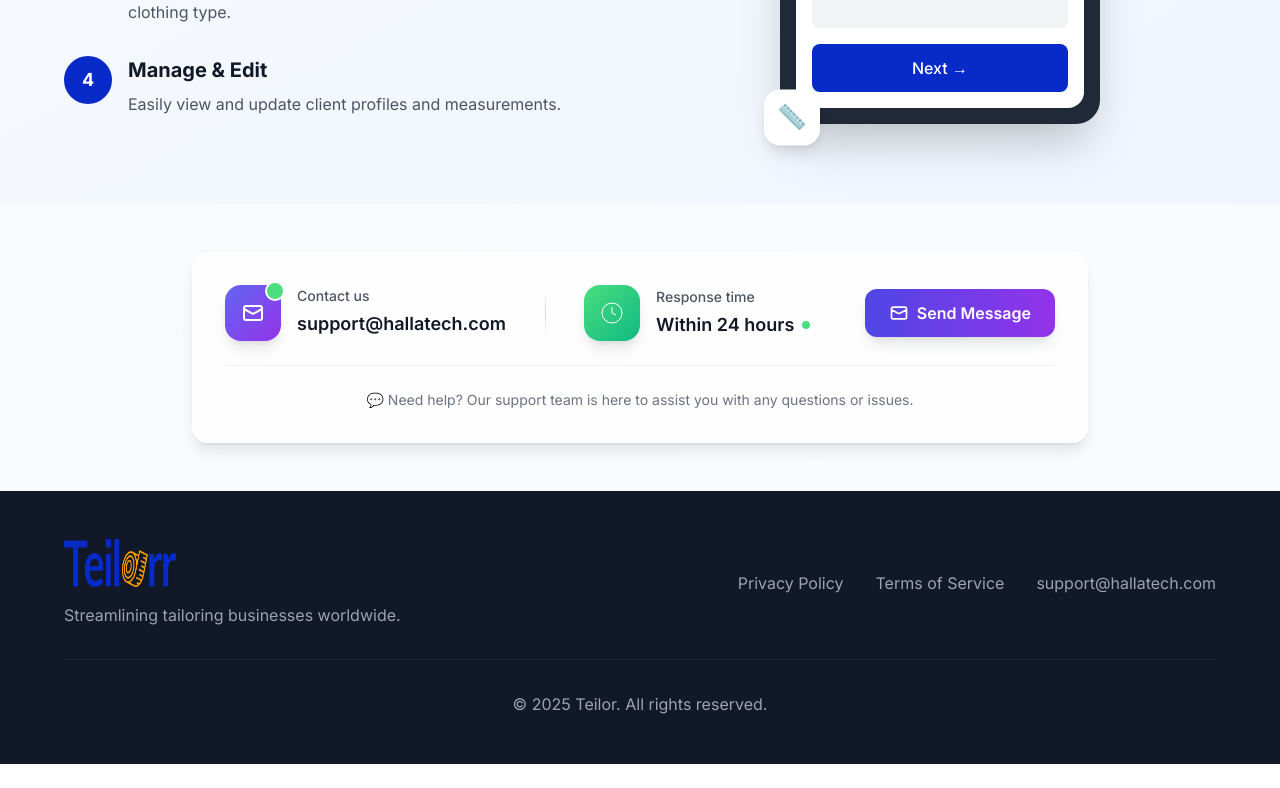
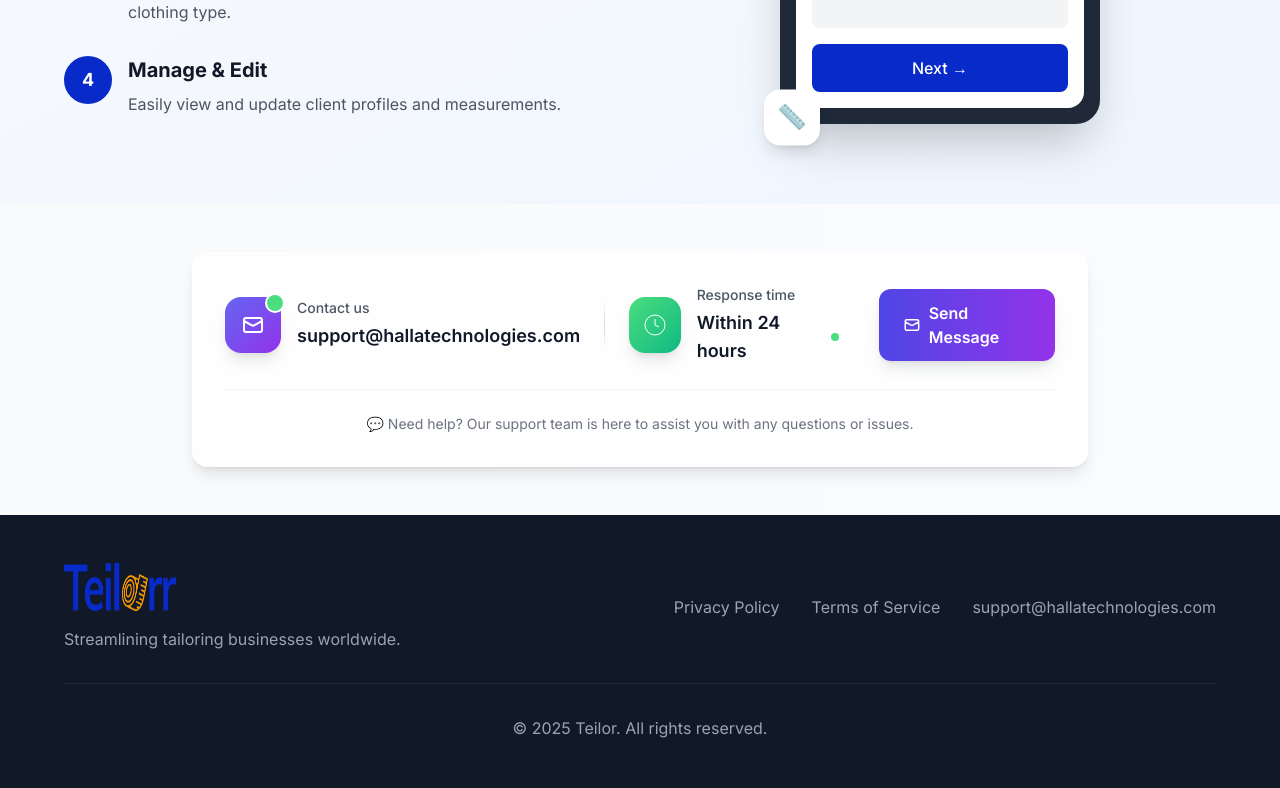
Before and after one commit to Davidigbokwe/teilor, a Next.js app: page / in a window 1280 px wide. Shown: the part 1958-2746 px from the top of the page. Before the commit the page ends 2722 px from the top, so only its background shows below. Built offline with nearby package versions, Linux system fonts and the light colour scheme.

Commit message:
updated mail

```diff
--- a/components/Layout/Footer.tsx
+++ b/components/Layout/Footer.tsx
@@ -13,7 +13,7 @@ export const Footer = () => {
           <div className="flex flex-col md:flex-row space-y-4 md:space-y-0 md:space-x-8 text-center md:text-left">
             <a href="#" className="text-gray-400 hover:text-white transition-colors">Privacy Policy</a>
             <a href="#" className="text-gray-400 hover:text-white transition-colors">Terms of Service</a>
-            <a href="mailto:support@hallatech.com" className="text-gray-400 hover:text-white transition-colors">support@hallatech.com</a>
+            <a href="mailto:support@hallatechnologies.com" className="text-gray-400 hover:text-white transition-colors">support@hallatechnologies.com</a>
           </div>
         </div>
 
--- a/components/Sections/CTA.tsx
+++ b/components/Sections/CTA.tsx
@@ -30,10 +30,10 @@ export const CTA = () => (
             <div>
               <p className="text-sm text-gray-600 font-medium mb-1">Contact us</p>
               <a
-                href="mailto:support@hallatech.com"
+                href="mailto:support@hallatechnologies.com"
                 className="text-lg font-semibold text-gray-900 hover:text-indigo-600 transition-colors duration-200 group"
               >
-                support@hallatech.com
+                support@hallatechnologies.com
                 <span className="block w-0 group-hover:w-full h-0.5 bg-indigo-600 transition-all duration-300"></span>
               </a>
             </div>
@@ -74,7 +74,7 @@ export const CTA = () => (
           >
 
             <motion.a
-              href="mailto:support@hallatech.com"
+              href="mailto:support@hallatechnologies.com"
               whileHover={{ scale: 1.05 }}
               whileTap={{ scale: 0.95 }}
               className="inline-flex items-center gap-2 bg-gradient-to-r from-indigo-600 to-purple-600 text-white px-6 py-3 rounded-xl font-semibold shadow-lg hover:shadow-xl transition-all duration-200"
```
